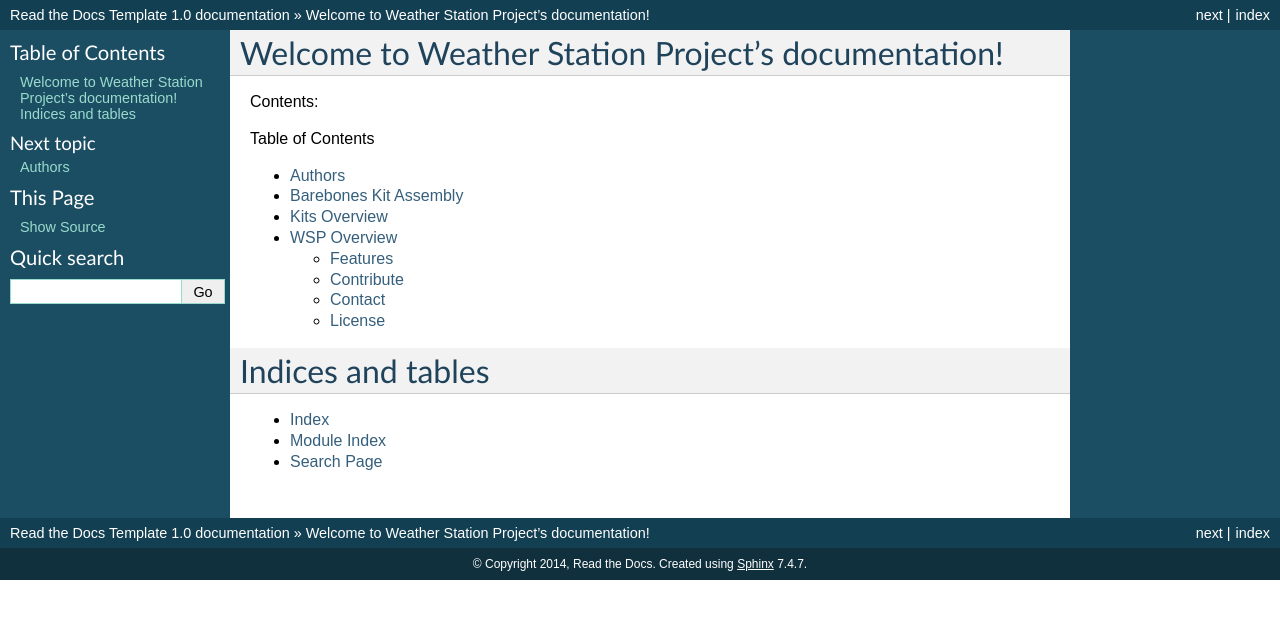
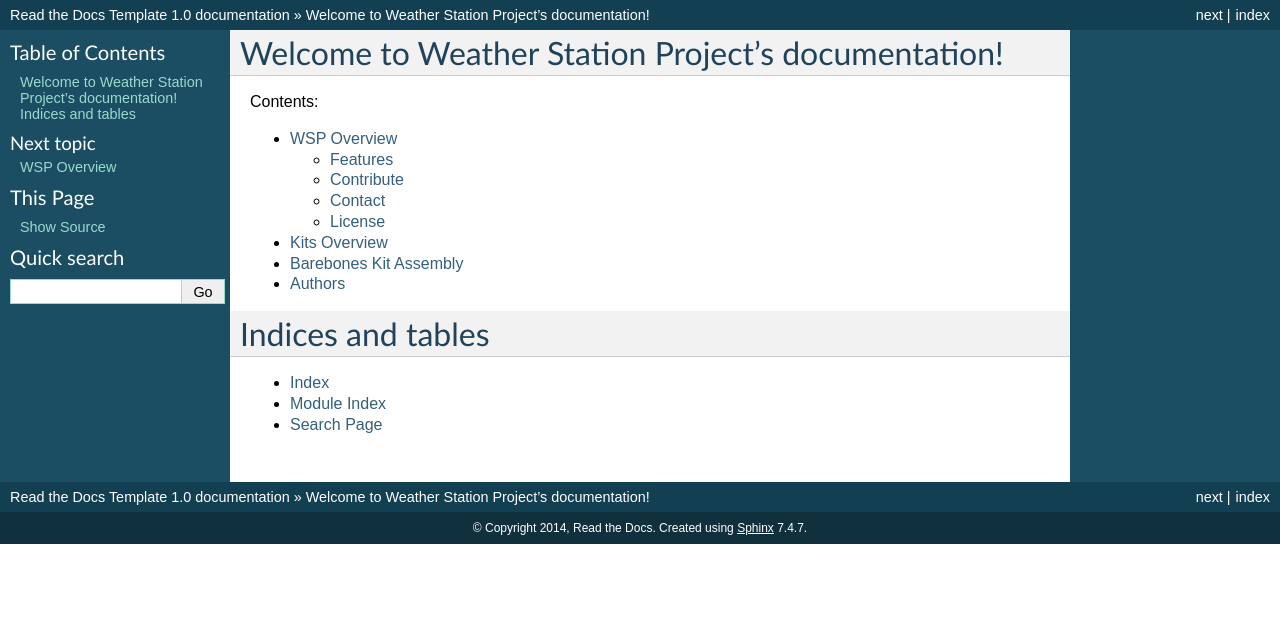
Before and after one commit to Poluino/Docs, a Sphinx documentation site: the page built from docs/index.rst, in a window 1280 px wide. Shown: the top 619 px of the page. Built offline with Sphinx 7.4.7, drawn with Linux system fonts in a browser that asks for light colours.

Commit message:
Update index.rst

```diff
--- a/docs/index.rst
+++ b/docs/index.rst
@@ -9,13 +9,12 @@ Welcome to Weather Station Project's documentation!
 Contents:
 
 .. toctree::
-   :caption: Table of Contents
    :maxdepth: 2
-   :glob:
 
-   *
-
-
+   readme
+   kitsoverview
+   bareboneskitassembly
+   authors
 
 Indices and tables
 ==================
```
